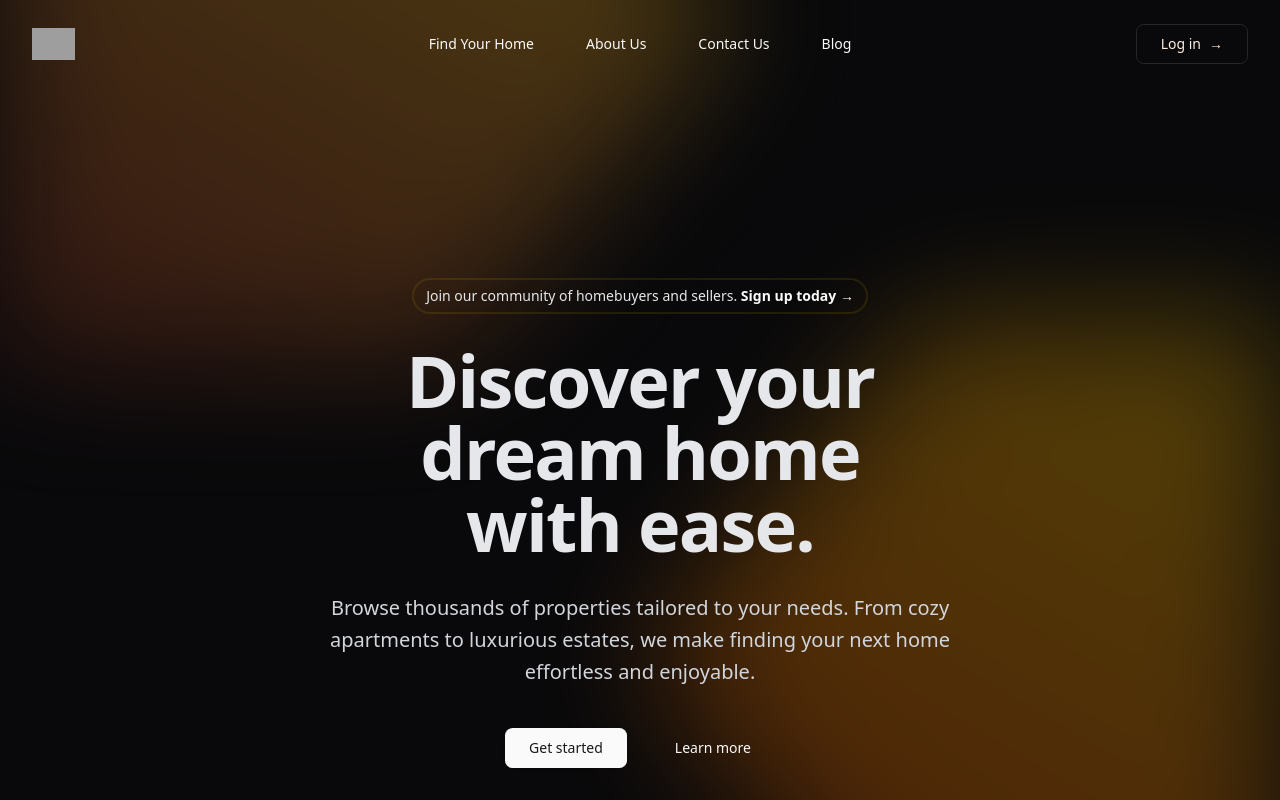
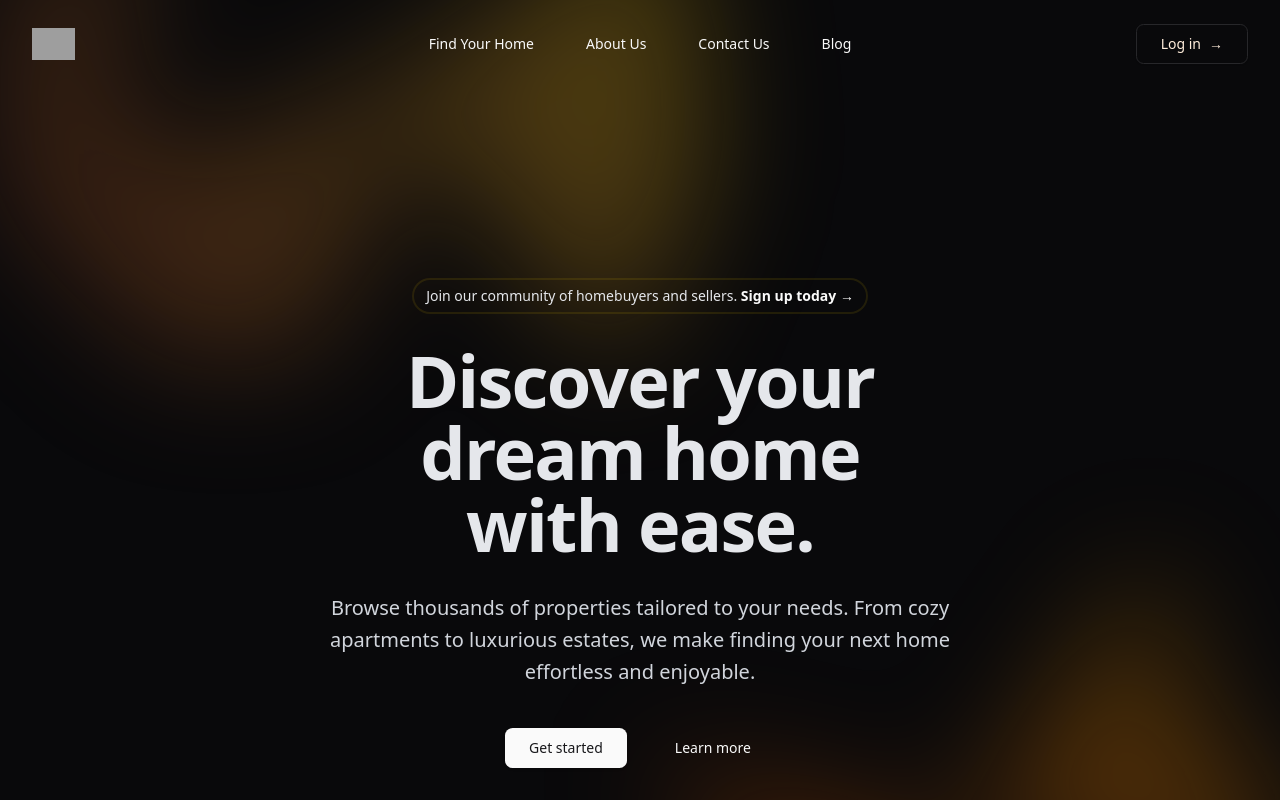
Before and after one commit to itsalmirr/Prestige-Properties-Client, a Next.js app: page / in a window 1280 px wide. Shown: the top 800 px of the page. Built offline with nearby package versions, Linux system fonts and the light colour scheme; grey boxes are pictures that could not be loaded.

Commit message:
ui improvements

```diff
--- a/src/components/Header.tsx
+++ b/src/components/Header.tsx
@@ -11,9 +11,9 @@ const Header = () => {
         <div
           style={{
             clipPath:
-              'polygon(25% 0%, 75% 0%, 100% 50%, 75% 100%, 25% 100%, 0% 50%)',
+              'polygon(74.1% 44.1%, 100% 61.6%, 97.5% 26.9%, 85.5% 0.1%, 80.7% 2%, 72.5% 32.5%, 60.2% 62.4%, 52.4% 68.1%, 47.5% 58.3%, 45.2% 34.5%, 27.5% 76.7%, 0.1% 64.9%, 17.9% 100%, 27.6% 76.8%, 76.1% 97.7%, 74.1% 44.1%)',
           }}
-          className='relative left-[calc(50%-11rem)] aspect-[1155/678] w-[36.125rem] -translate-x-1/2 bg-gradient-to-tr from-burgundy to-gold opacity-30 sm:left-[calc(50%-30rem)] sm:w-[72.1875rem]'
+          className='relative left-[calc(50%-11rem)] aspect-[1155/678] w-[36.125rem] -translate-x-1/2 rotate-[30deg] bg-gradient-to-tr from-burgundy to-gold opacity-30 sm:left-[calc(50%-30rem)] sm:w-[72.1875rem]'
         />
       </div>
       <div className='mx-auto max-w-2xl py-32 sm:py-48'>
@@ -56,7 +56,7 @@ const Header = () => {
         <div
           style={{
             clipPath:
-              'polygon(25% 0%, 75% 0%, 100% 50%, 75% 100%, 25% 100%, 0% 50%)',
+              'polygon(74.1% 44.1%, 100% 61.6%, 97.5% 26.9%, 85.5% 0.1%, 80.7% 2%, 72.5% 32.5%, 60.2% 62.4%, 52.4% 68.1%, 47.5% 58.3%, 45.2% 34.5%, 27.5% 76.7%, 0.1% 64.9%, 17.9% 100%, 27.6% 76.8%, 76.1% 97.7%, 74.1% 44.1%)',
           }}
           className='relative left-[calc(50%+3rem)] aspect-[1155/678] w-[36.125rem] -translate-x-1/2 bg-gradient-to-tr from-[#E43D00] to-[#FFE900] opacity-30 sm:left-[calc(50%+36rem)] sm:w-[72.1875rem]'
         />
```
